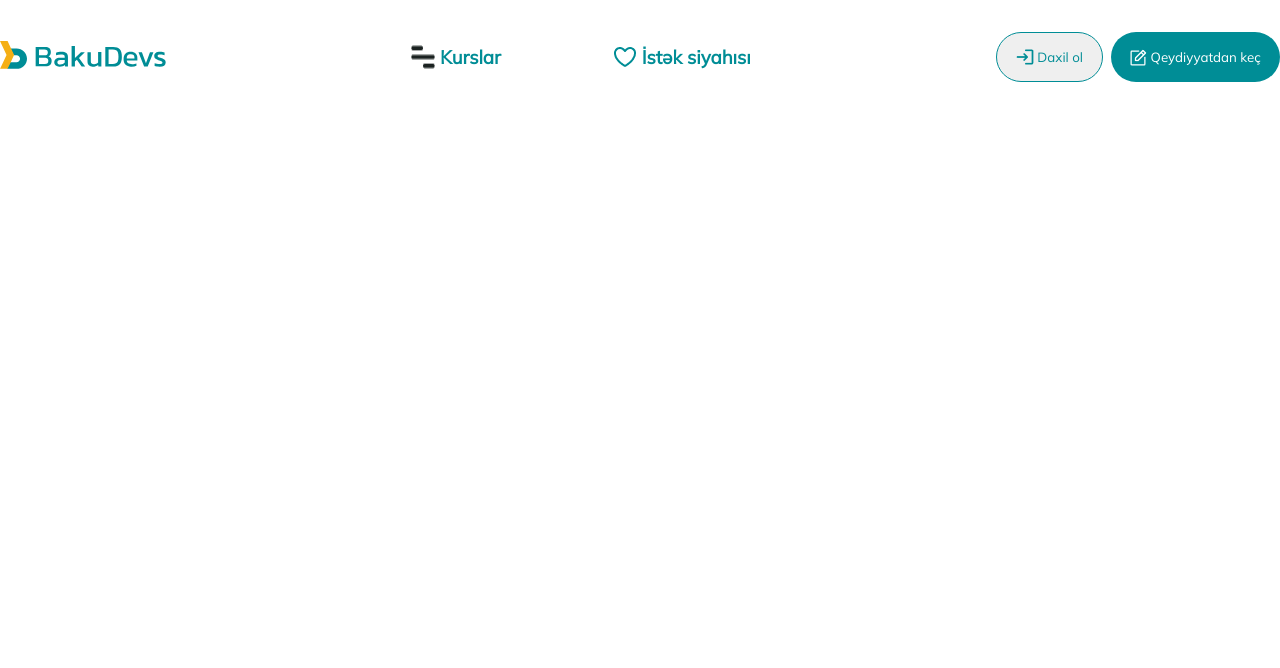
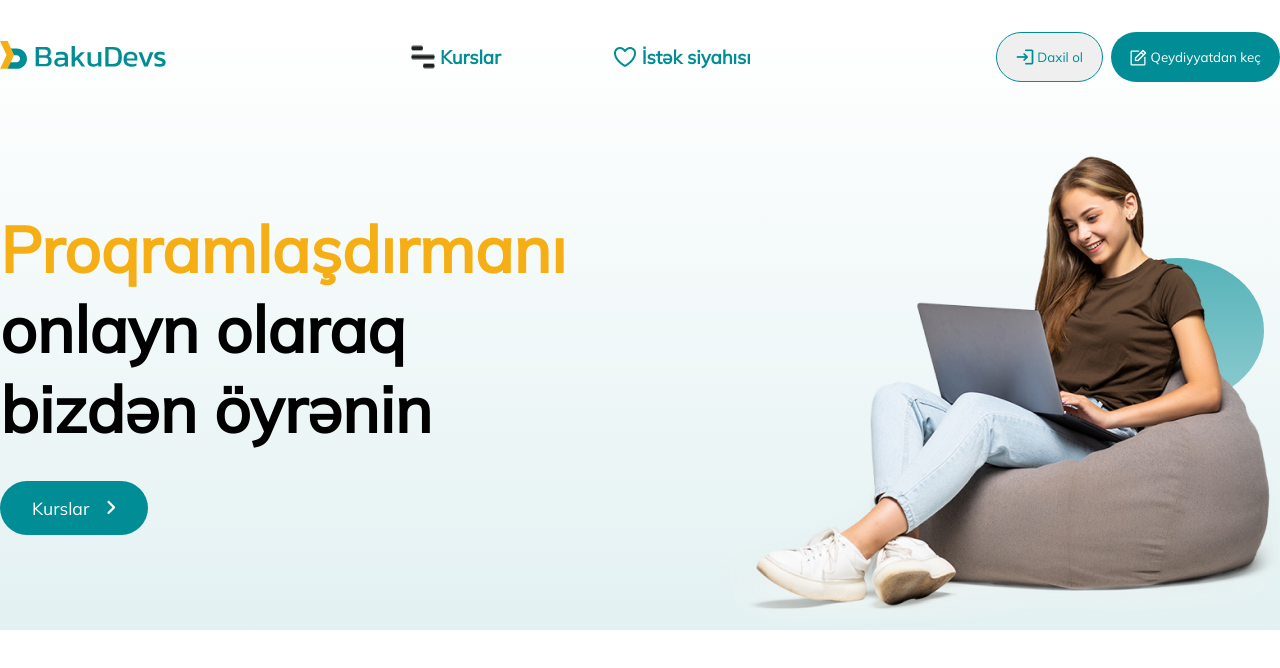
Before and after one commit to Aforizmadam44/BakuDevs, a plain HTML site: page index.html in a window 1280 px wide. Drawn offline with Linux system fonts and the light colour scheme.

Commit message:
navbar section complete

```diff
--- a/index.html
+++ b/index.html
@@ -7,6 +7,9 @@
     <title>BakuDevs</title>
     <link rel="stylesheet" href="./style.css">
     <link rel="stylesheet" href="./assets/Fonts/fonts.css">
+    <link rel="stylesheet" href="https://cdnjs.cloudflare.com/ajax/libs/font-awesome/6.4.2/css/all.min.css"
+        integrity="sha512-z3gLpd7yknf1YoNbCzqRKc4qyor8gaKU1qmn+CShxbuBusANI9QpRohGBreCFkKxLhei6S9CQXFEbbKuqLg0DA=="
+        crossorigin="anonymous" referrerpolicy="no-referrer" />
 </head>
 
 <body>
@@ -46,6 +49,22 @@
                         </button>
                     </div>
                 </div>
+                <div class="navbarContent">
+                    <div class="row">
+                        <div class="navbarContentLeft">
+                            <h1><span>Proqramlaşdırmanı</span> onlayn olaraq bizdən öyrənin</h1>
+                            <button class="navbarContentButton">
+                                <a href="">
+                                    <p>Kurslar</p>
+                                    <i class="fa-solid fa-angle-right"></i>
+                                </a>
+                            </button>
+                        </div>
+                        <div class="navbarContentRight">
+                            <img src="assets/Img/girl 2.png" alt="">
+                        </div>
+                    </div>
+                </div>
             </div>
         </div>
     </header>
--- a/style.css
+++ b/style.css
@@ -4,6 +4,7 @@
   text-decoration: none;
   list-style: none;
   font-family: "Mulish", sans-serif;
+  outline: none;
 }
 :root {
   font-size: calc(6px+2vw);
@@ -29,6 +30,7 @@
 }
 .navbar {
   margin: 2rem 0;
+  background: linear-gradient(180deg, rgba(255, 255, 255, 0) 0%, #e3f1f2 100%);
 }
 .navbarCenter {
   display: flex;
@@ -72,3 +74,43 @@
   gap: 0.75rem;
   border: none;
 }
+.navbarContent {
+  margin: 4rem 0;
+}
+.navbarContentLeft {
+  font-family: var(--font-family);
+  font-size: 2rem;
+  width: 40%;
+}
+.navbarContentLeft span {
+  color: var(--secondColor);
+}
+.navbarContentButton a {
+  display: flex;
+  color: #fff;
+  align-items: center;
+  justify-content: center;
+  gap: 1rem;
+}
+.navbarContentButton {
+  padding: 1rem 2rem;
+  font-size: 1.1rem;
+  border: none;
+  background-color: var(--currentColor);
+  border-radius: 50px;
+  margin: 2rem 0;
+}
+.navbarContentRight {
+  position: relative;
+}
+.navbarContentRight:after {
+  content: "";
+  position: absolute;
+  top: 7rem;
+  right: 1rem;
+  width: 30%;
+  height: 30%;
+  border-radius: 50%;
+  z-index: -1;
+  background-color: var(--currentColor);
+}
```
Also changed, not shown: assets/Img/girl 2.png (added).
